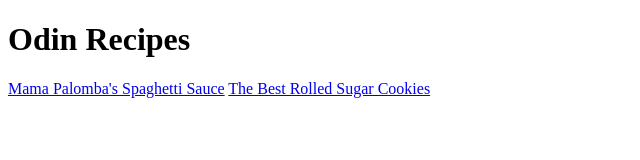
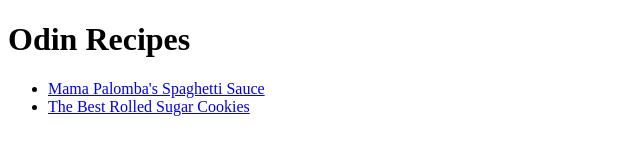
Before and after one commit to alighani98/odin-recipes, a plain HTML site: page index.html in a window 1280 px wide. Shown: the whole page, without its empty margins (0-640 px from the left). Drawn offline with Linux system fonts and the light colour scheme.

Commit message:
another change

```diff
--- a/index.html
+++ b/index.html
@@ -7,7 +7,9 @@
 
     <body>
         <h1>Odin Recipes</h1>
-        <a href="./recipes/spaghetti.html">Mama Palomba's Spaghetti Sauce</a>
-        <a href="./recipes/sugar_cookies.html">The Best Rolled Sugar Cookies</a>
+        <ul>
+            <li><a href="./recipes/spaghetti.html">Mama Palomba's Spaghetti Sauce</a></li>
+            <li><a href="./recipes/sugar_cookies.html">The Best Rolled Sugar Cookies</a></li>
+        </ul>
     </body>
 </html>
```
Also changed, not shown: recipes/sugar_cookies.html (+1 -1 lines).
